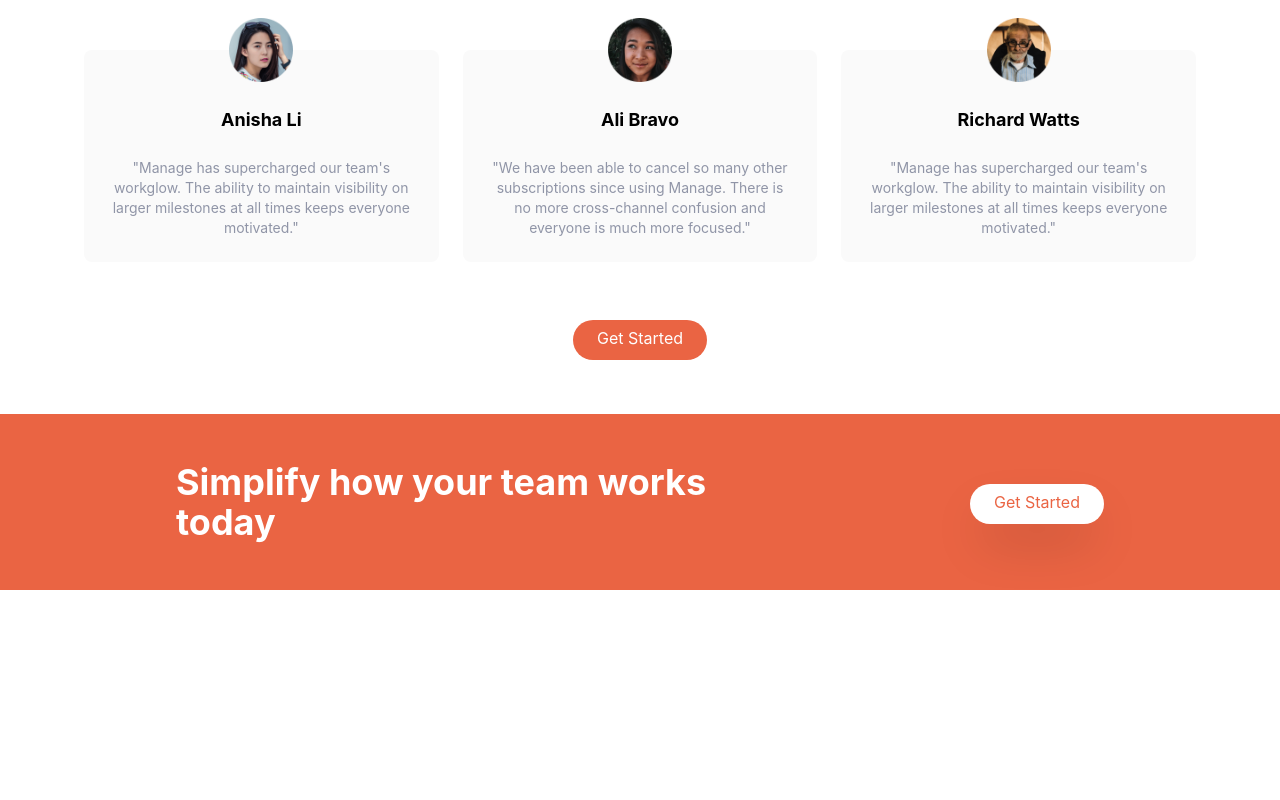
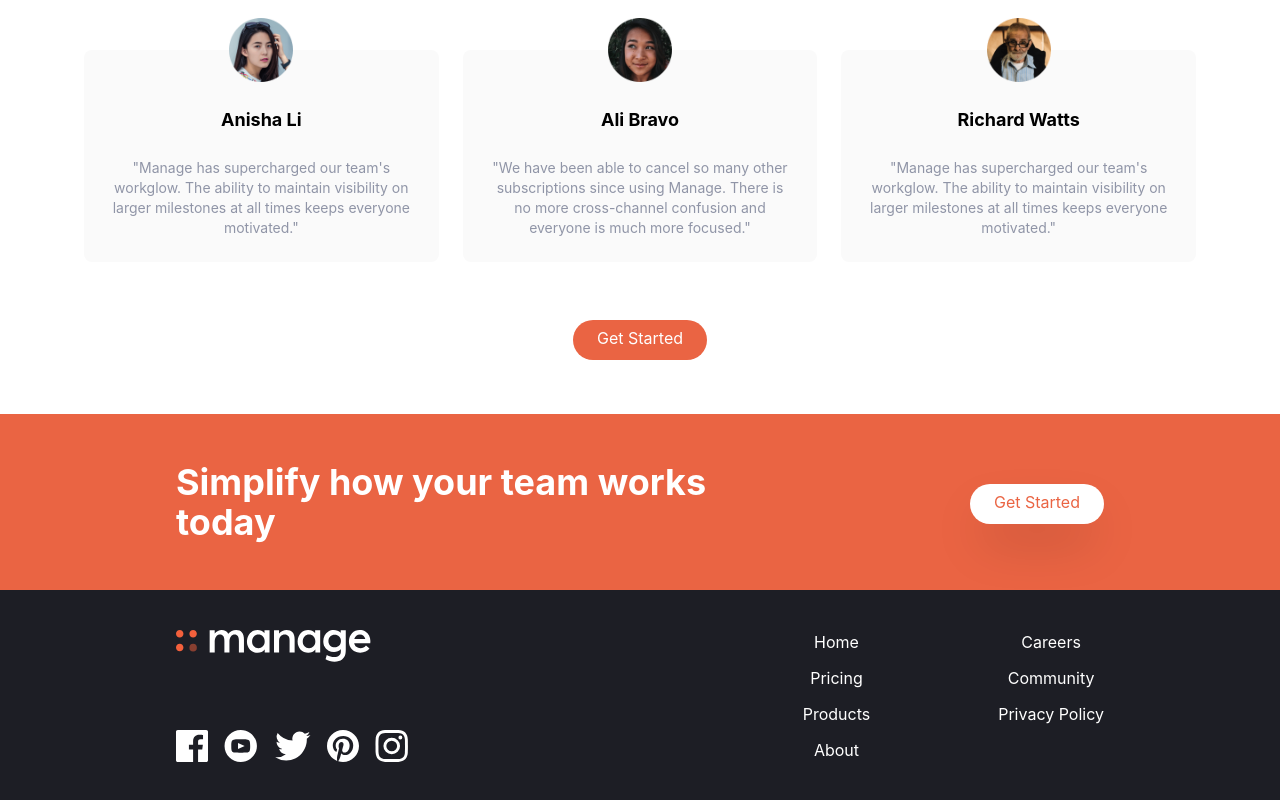
Before and after one commit to RiviCodes/tailwind-landing-page, a React (Create React App) app: page / in a window 1280 px wide. Shown: the part 1354-2154 px from the top of the page. Before the commit the page ends 1944 px from the top, so only its background shows below. Built offline with nearby package versions, Linux system fonts and the light colour scheme.

Commit message:
Add logo, social links, item list

```diff
--- a/src/components/Footer.jsx
+++ b/src/components/Footer.jsx
@@ -1,5 +1,70 @@
 import React from "react";
 
 export default function Footer() {
-  return <></>;
+  return (
+    <footer className="bg-veryDarkBlue">
+      {/* Flex container */}
+      <div className="container flex flex-col-reverse justify-between px-6 py-10 mx-auto space-y-8 md:flex-row md:space-y-0">
+        {/* Container for Logo & social media */}
+        <div className="flex flex-col-reverse items-center justify-between space-y-12 md:flex-col md:space-y-0 md:items-start">
+          {/* Logo */}
+          <div>
+            <img src="images/logo-white.svg" className="h-8" alt="" />
+          </div>
+          {/* Social media */}
+          <div className="flex justify-center space-x-4">
+            {/* Link 1 */}
+            <a href="">
+              <img src="images/icon-facebook.svg" className="h-8" alt="" />
+            </a>
+            {/* Link 2 */}
+            <a href="">
+              <img src="images/icon-youtube.svg" className="h-8" alt="" />
+            </a>
+            {/* Link 3 */}
+            <a href="">
+              <img src="images/icon-twitter.svg" className="h-8" alt="" />
+            </a>
+            {/* Link 4 */}
+            <a href="">
+              <img src="images/icon-pinterest.svg" className="h-8" alt="" />
+            </a>
+            {/* Link 5 */}
+            <a href="">
+              <img src="images/icon-instagram.svg" className="h-8" alt="" />
+            </a>
+          </div>
+        </div>
+
+        {/* List container */}
+        <div className="flex justify-around space-x-32">
+          <div className="flex flex-col space-y-3 text-white">
+            <a href="#" className="hover:text-brightRed">
+              Home
+            </a>
+            <a href="#" className="hover:text-brightRed">
+              Pricing
+            </a>
+            <a href="#" className="hover:text-brightRed">
+              Products
+            </a>
+            <a href="#" className="hover:text-brightRed">
+              About
+            </a>
+          </div>
+          <div className="flex flex-col space-y-3 text-white">
+            <a href="#" className="hover:text-brightRed">
+              Careers
+            </a>
+            <a href="#" className="hover:text-brightRed">
+              Community
+            </a>
+            <a href="#" className="hover:text-brightRed">
+              Privacy Policy
+            </a>
+          </div>
+        </div>
+      </div>
+    </footer>
+  );
 }
```
